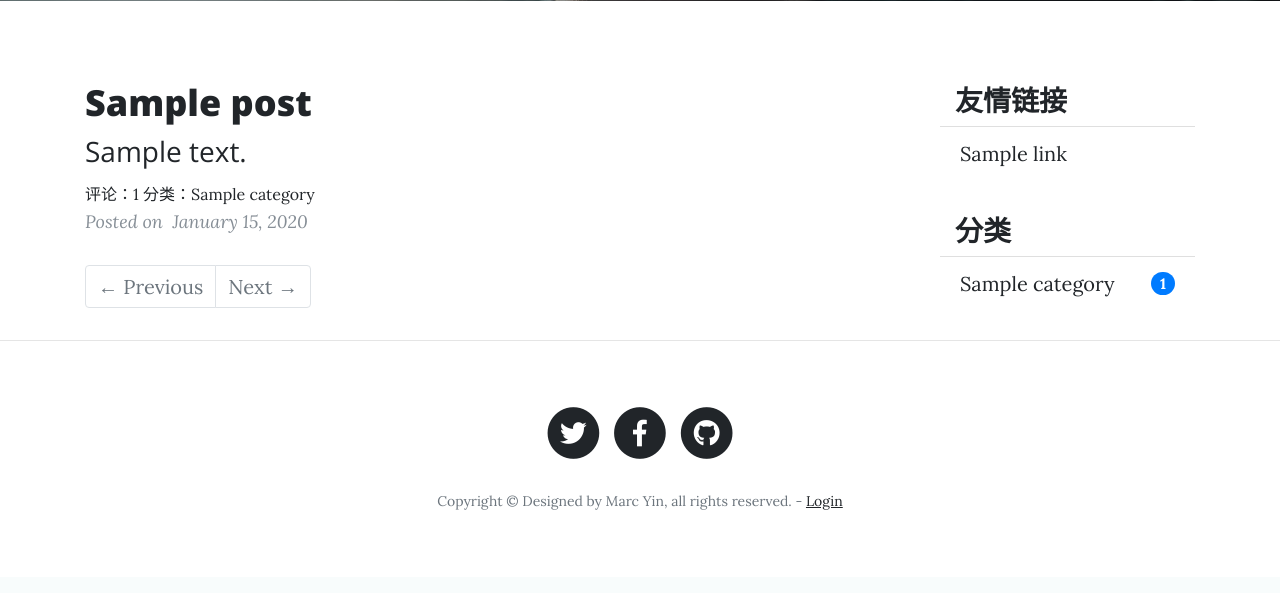
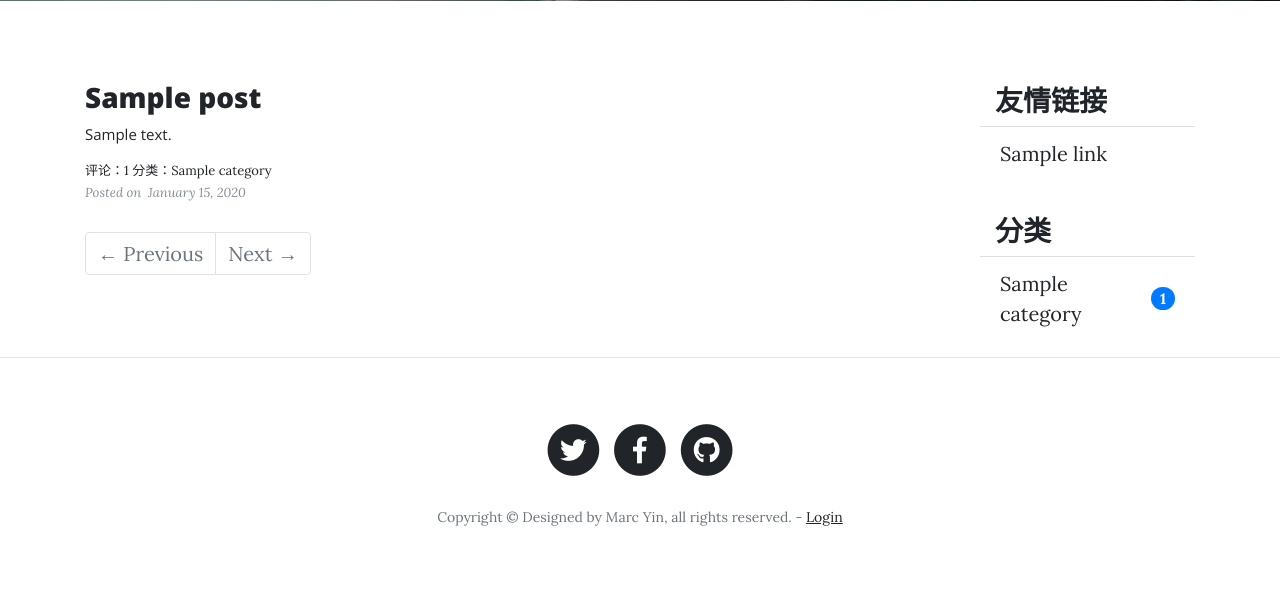
Before and after one commit to markxvii/MarcLog, a Flask app: page / in a window 1280 px wide. Shown: the part 531-1124 px from the top of the page. Before the commit the page ends 1041 px from the top, so only its background shows below. Run offline with Flask 2, Linux system fonts and the light colour scheme; tables that the repository leaves empty hold one stand-in row (values such as "Sample post"); parts of the project's set-up code (start-up, migrations or seed data) failed here and were passed over; some libraries are stand-ins or nearby versions.

Commit message:
some adjusts.

```diff
--- a/marcBlog/templates/blog/_posts.html
+++ b/marcBlog/templates/blog/_posts.html
@@ -1,21 +1,21 @@
 {% if posts %}
     {% for post in posts %}
         <div class="post-preview">
-            <a href="{{ url_for('.show_post',post_id=post.id) }}">
-                <h2 class="post-title">
+            <a href="{{ url_for('.show_post',post_id=post.id) }}" >
+                <h2 class="post-title" style="font-size: 28px">
                     {{ post.title }}
                 </h2>
-                <h3 class="post-subtitle">
+                <h3 class="post-subtitle" style="font-size: 15px">
                     {{ post.body|striptags|truncate(100) }}
                 </h3>
             </a>
-            <small>
+            <small style="font-size: 13px">
                 评论：<a
                     href="{{ url_for('.show_post',post_id=post.id) }}#comments">{{ post.comments|length }}</a>
                 分类：<a
                     href="{{ url_for('.show_category',category_id=post.category.id) }}">{{ post.category.name }}</a>
             </small>
-            <p class="post-meta">Posted on &nbsp;{{ moment(post.timestamp).format('LL') }}</p>
+            <p class="post-meta" style="font-size: 13px">Posted on &nbsp;{{ moment(post.timestamp).format('LL') }}</p>
         </div>
         {% if not loop.last %}
             <hr>
--- a/marcBlog/templates/blog/_sidebar.html
+++ b/marcBlog/templates/blog/_sidebar.html
@@ -1,5 +1,5 @@
 {% if links %}
-    <div class="panel panel-default">
+    <div class="panel panel-default" style="margin-left: 40px;">
         <div class="panel-body">
             <h3 class="sidebar-header" style="margin-top: 33px;margin-left: 15px">
                 友情链接</h3>
@@ -15,7 +15,7 @@
 {% endif %}
 
 {% if categories %}
-    <div class="panel panel-default">
+    <div class="panel panel-default" style="margin-left: 40px;">
         <div class="panel-body">
             <h3 class="sidebar-header" style="margin-top: 33px;margin-left: 15px">分类</h3>
             <ul class="list-group list-group-flush">
```
